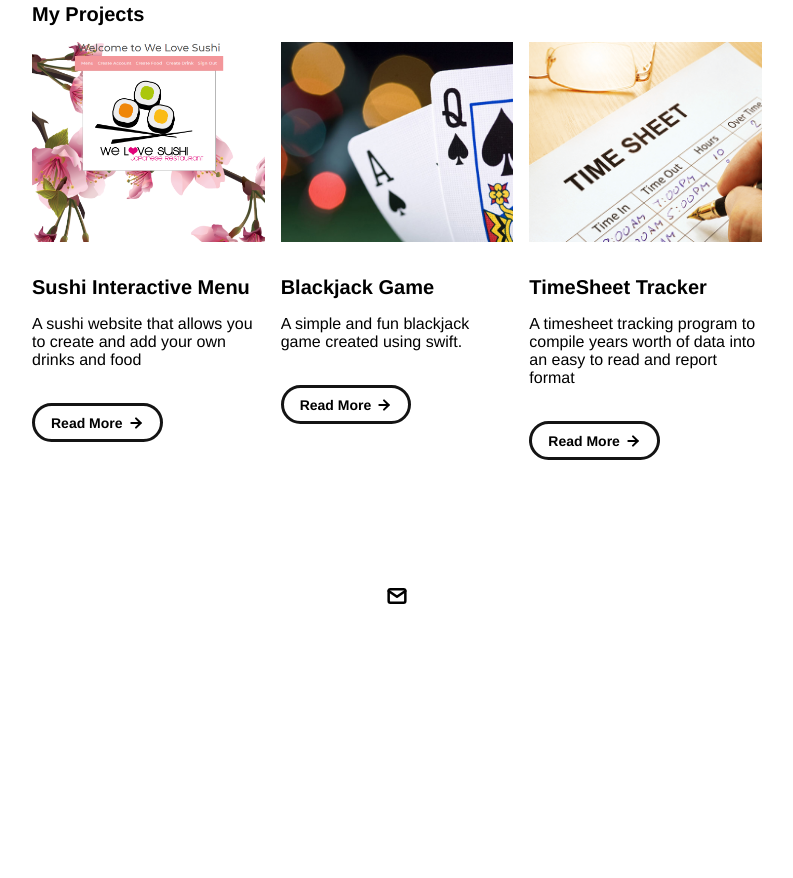
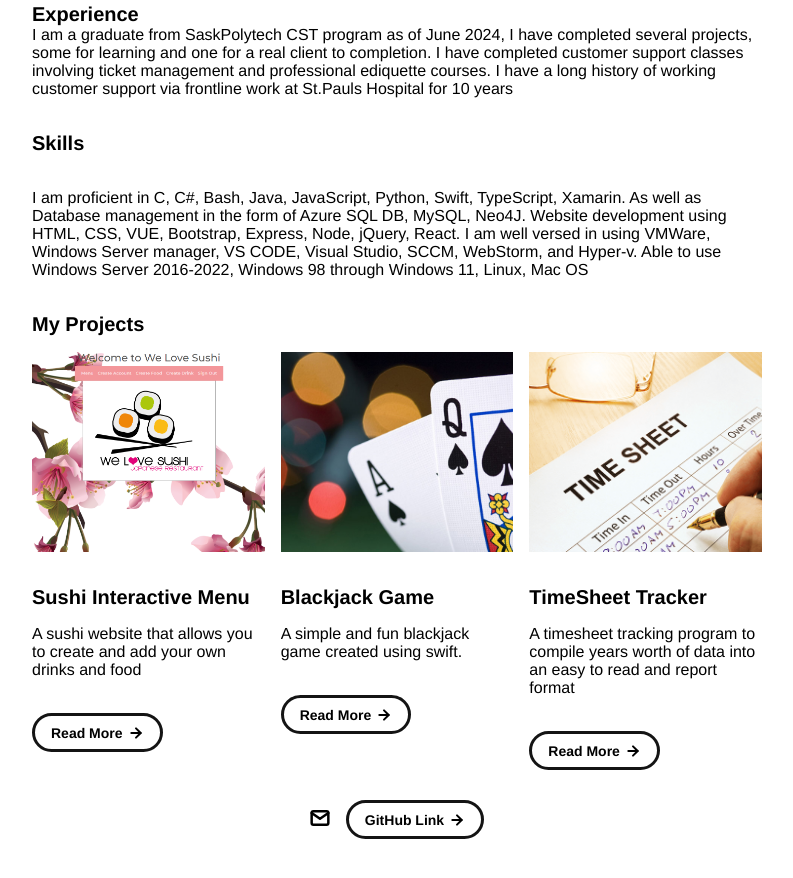
Before and after one commit to HandsomeHank420/Portfolio, a plain HTML site: page index.html in a window 1280 px wide. Shown: the part 828-1706 px from the top of the page, without its empty margins (243-1036 px from the left). Drawn offline with Linux system fonts and the light colour scheme.

Commit message:
Final Edits

```diff
--- a/index.html
+++ b/index.html
@@ -54,6 +54,14 @@
             development, security analytics, and database systematics. I am a graduate of Computer Systems Technology at Saskpolytech June 2024. Feel free to browse my projects
             to see what I have been able to create.</div>
       </div>
+      <div id="skills-section">
+        <span class="subheader-text"><strong>Experience</strong></span>
+        <div class="about-section-content">
+          <div class="body-text">I am a graduate from SaskPolytech CST program as of June 2024, I have completed several projects, some for learning and one for a real client to completion. I have completed customer support classes involving ticket management and professional ediquette courses. I have a long history of working customer support via frontline work at St.Pauls Hospital for 10 years</div>
+        <span class="subheader-text"><strong>Skills</strong></span>
+        <div class="about-section-content">
+          <div class="body-text">I am proficient in C, C#, Bash, Java, JavaScript, Python, Swift, TypeScript, Xamarin. As well as Database management in the form of Azure SQL DB, MySQL, Neo4J. Website development using HTML, CSS, VUE, Bootstrap, Express, Node, jQuery, React. I am well versed in using VMWare, Windows Server manager, VS CODE, Visual Studio, SCCM, WebStorm, and Hyper-v. Able to use Windows Server 2016-2022, Windows 98 through Windows 11, Linux, Mac OS</div>
+        </div>
 
       <!-- PROJECTS / MY WORK SECTION -->
       <div id="my-work-section">
@@ -104,6 +112,10 @@
       <a class="icon-link" href="mailto:daniel_vossen11@hotmail.com">
         <image src="./assets/icons/mail.svg" class="footer-icon"/>
       </a>
+      <a class="button" href="https://github.com/HandsomeHank420">
+        <span class="button-text">GitHub Link</span>
+        <image src="./assets/icons/arrow-right.svg" class="right-arrow-icon"/>
+      </a>
     </div>
 
 	</body>
```
Also changed, not shown: project-pages/blackjack.html (+5 -0 lines), project-pages/sushi.html (+5 -0 lines), project-pages/timesheet.html (+5 -0 lines), assets/icons/GitHub_Logo.png (added).
